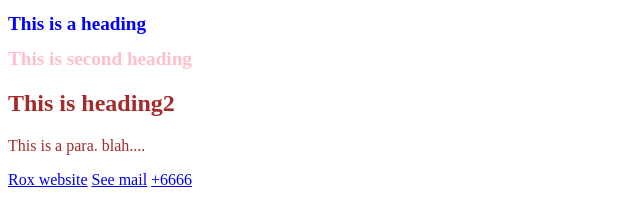
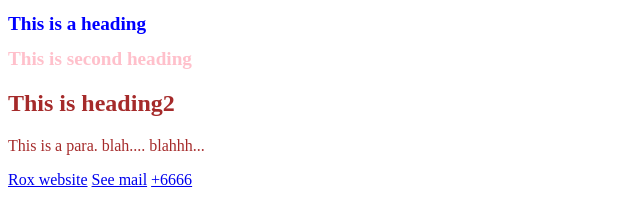
Before and after one commit to tejaswi536/reactClass1, a plain HTML site: page index.html in a window 1280 px wide. Shown: the top 202 px of the page, 0-640 px from the left. Drawn offline with Linux system fonts and the light colour scheme.

Commit message:
updating text

```diff
--- a/index.html
+++ b/index.html
@@ -11,7 +11,7 @@
     <h1 class="heading-1" >This is a heading</h1>
     <h1 class="heading-2" id="head2">This is second heading</h1>
     <h2 class="heading-2">This is heading2</h2>
-    <p class="heading-2">This is a para. blah....</p>
+    <p class="heading-2">This is a para. blah.... blahhh... </p>
     <a href="https://www.box.com/" target="_blank">Rox website</a>
     <a href="mailto:example@gmail.com">See mail</a>
     <a href="tel:+2324242222">+6666</a>
```
